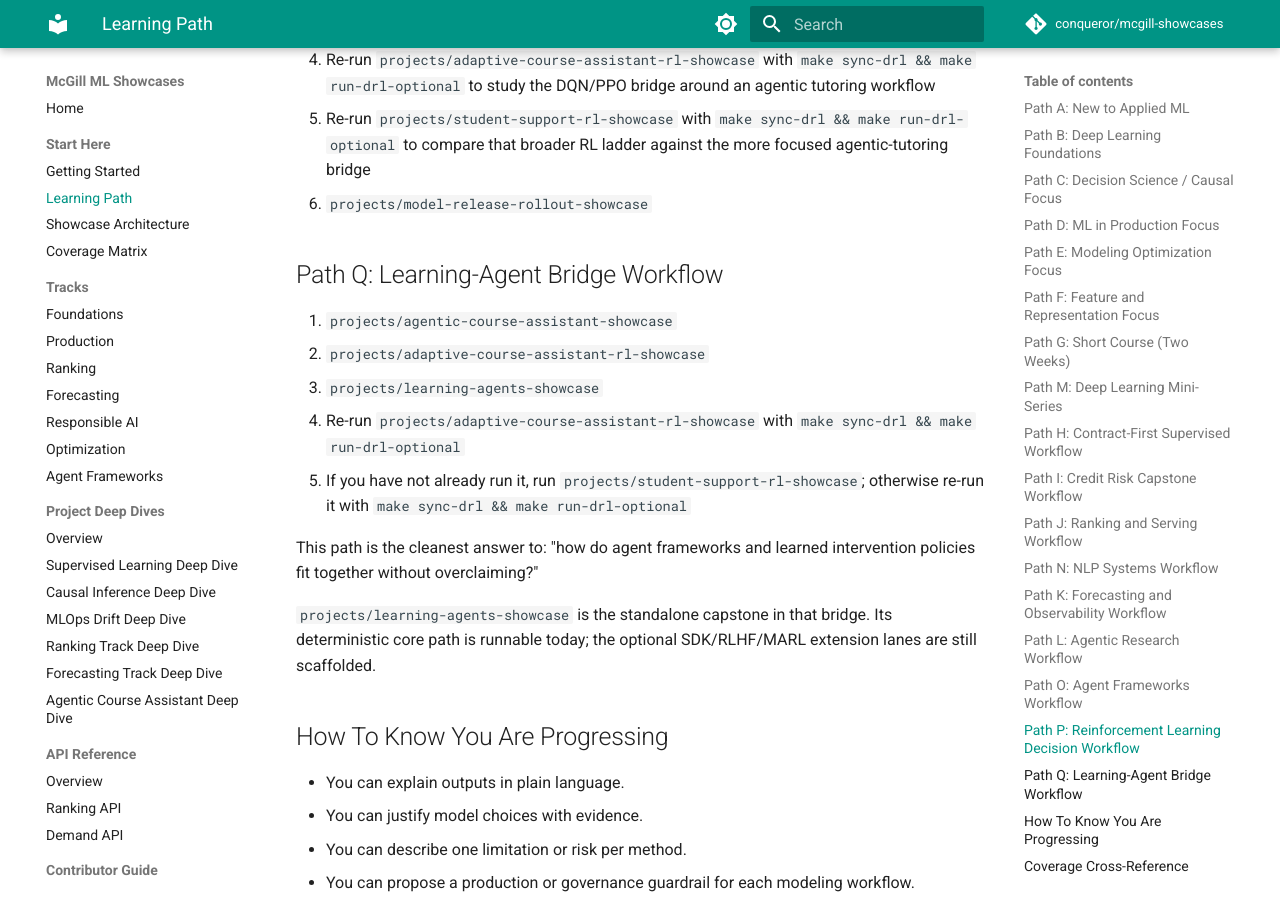
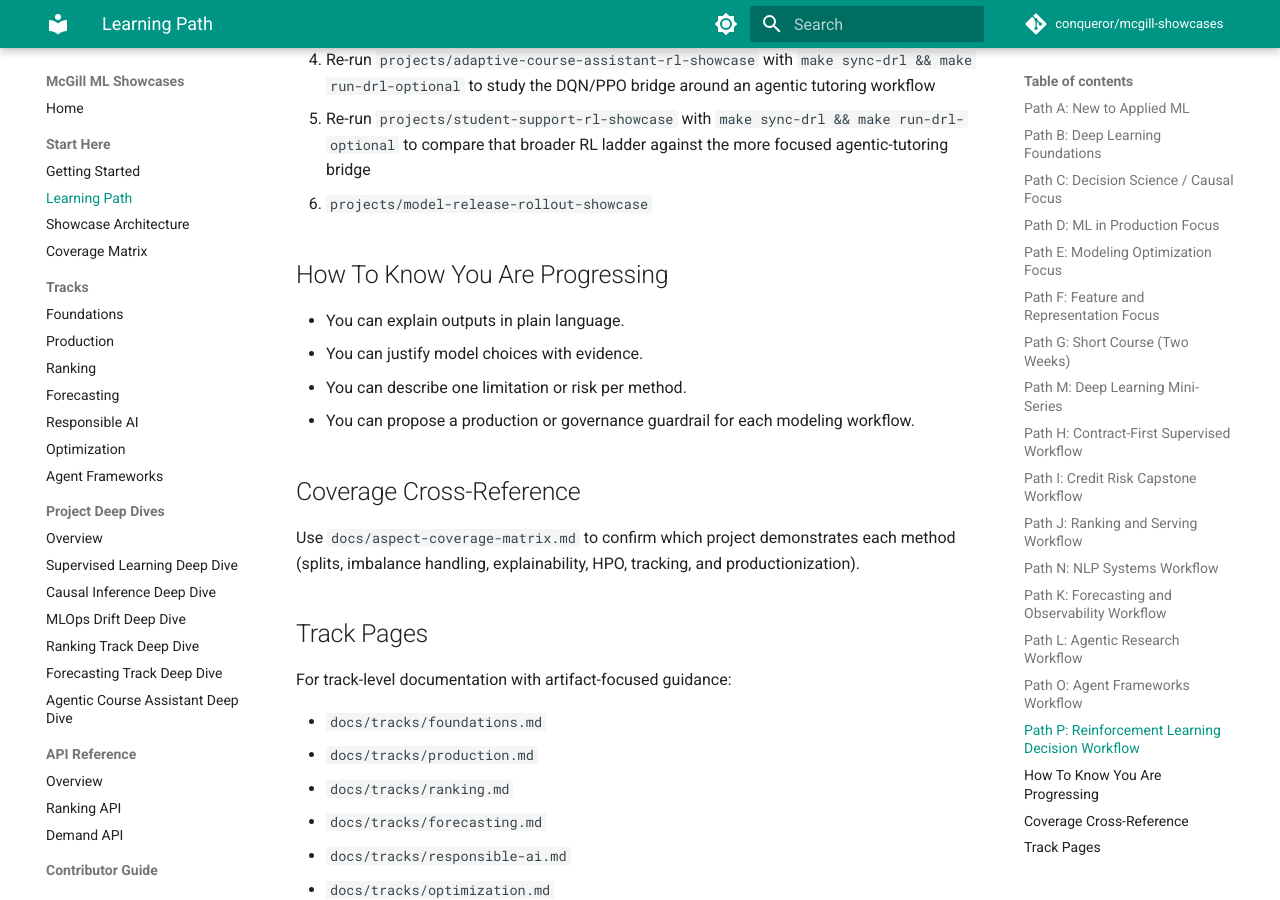
Before and after one commit to conqueror/mcgill-showcases, an MkDocs documentation site: the page built from docs/learning-path.md, in a window 1280 px wide and 900 px high, scrolled down 3705 px. Built offline with MkDocs 1.6.1 and Material for MkDocs 9.7.7, drawn with Linux system fonts in a browser that asks for light colours; comment, search, counter and statistics services are not loaded.

```diff
--- a/docs/learning-path.md
+++ b/docs/learning-path.md
@@ -102,18 +102,6 @@
 5. Re-run `projects/student-support-rl-showcase` with `make sync-drl && make run-drl-optional` to compare that broader RL ladder against the more focused agentic-tutoring bridge
 6. `projects/model-release-rollout-showcase`
 
-## Path Q: Learning-Agent Bridge Workflow
-1. `projects/agentic-course-assistant-showcase`
-2. `projects/adaptive-course-assistant-rl-showcase`
-3. `projects/learning-agents-showcase`
-4. Re-run `projects/adaptive-course-assistant-rl-showcase` with `make sync-drl && make run-drl-optional`
-5. If you have not already run it, run `projects/student-support-rl-showcase`; otherwise re-run it with `make sync-drl && make run-drl-optional`
-
-This path is the cleanest answer to: "how do agent frameworks and learned intervention policies fit together without overclaiming?"
-
-`projects/learning-agents-showcase` is the standalone capstone in that bridge. Its deterministic
-core path is runnable today; the optional SDK/RLHF/MARL extension lanes are still scaffolded.
-
 ## How To Know You Are Progressing
 - You can explain outputs in plain language.
 - You can justify model choices with evidence.
```
Also changed, not shown: README.md (+0 -2 lines), docs/aspect-coverage-matrix.md (+0 -1 lines), docs/getting-started.md (+0 -1 lines), 6 other files.
